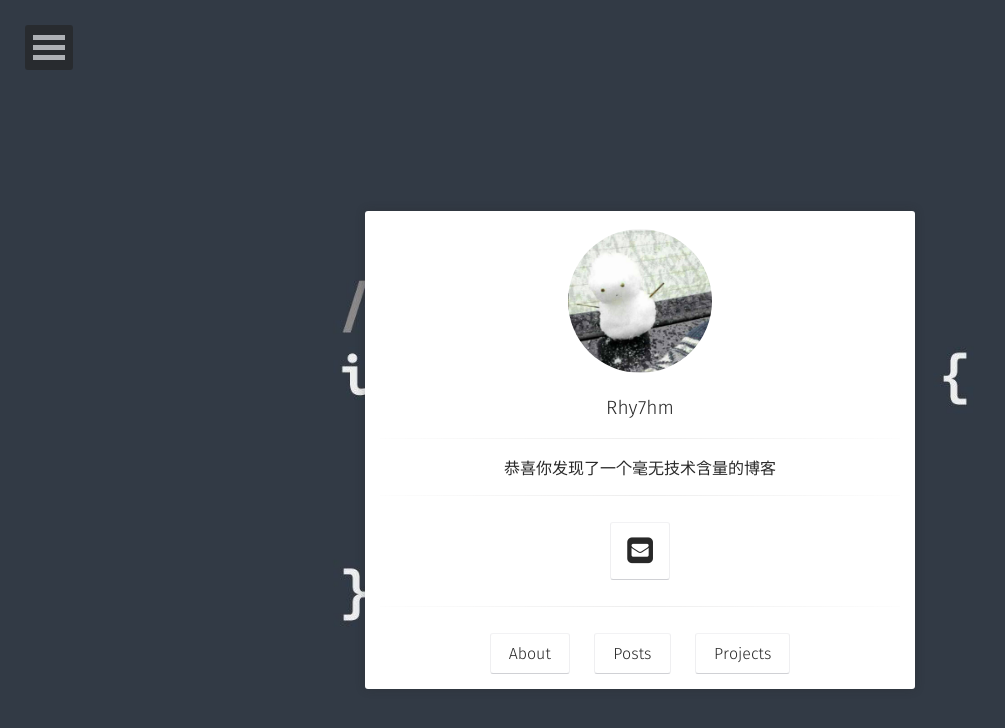
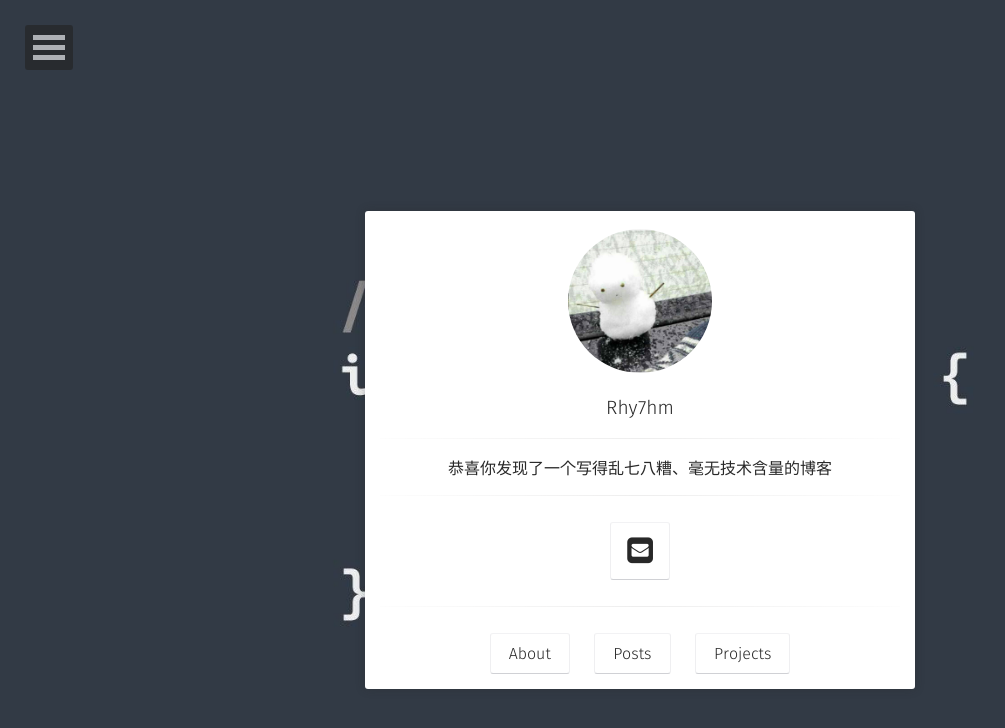
Before and after one commit to RhythmMark/RhythmMark.github.io, a Jekyll site: the page built from index.html, in a window 1280 px wide. Shown: the top 728 px of the page, without its empty margins (0-1005 px from the left). Built offline with Jekyll 4.4.1, drawn with Linux system fonts in a browser that asks for light colours; some web fonts are replaced.

Commit message:
Update _config.yml

```diff
--- a/_config.yml
+++ b/_config.yml
@@ -1,6 +1,6 @@
 # Site
 title:              Rhy7hm
-bio:                '恭喜你发现了一个毫无技术含量的博客'
+bio:                '恭喜你发现了一个写得乱七八糟、毫无技术含量的博客'
 description:        "天天被计算机教做人"
 reading_time:       true
 words_per_minute:   200
```
